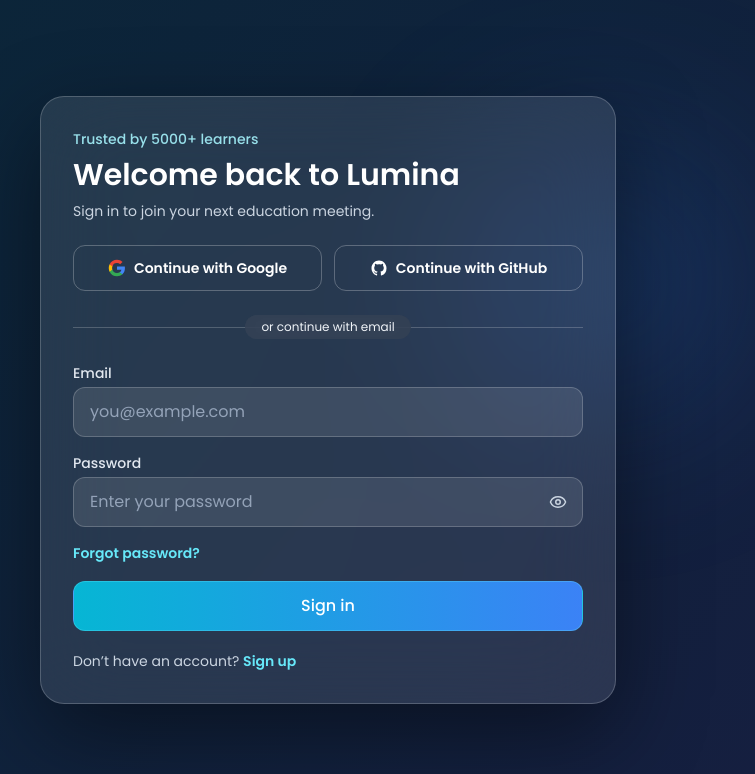
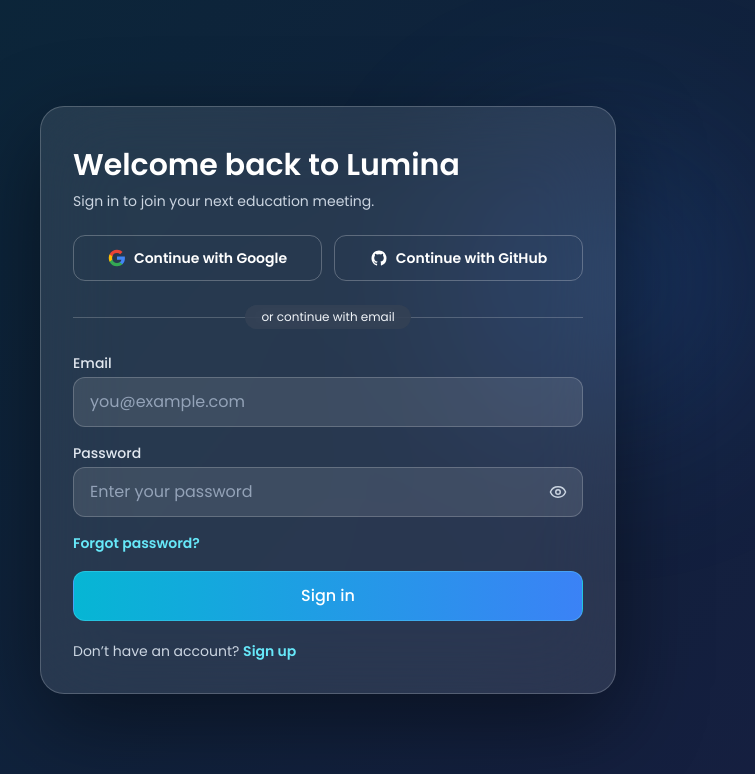
Before and after one commit to ABHINAVAN-labs/Meeting-App, a Next.js app: page /sign-in in a window 1280 px wide. Shown: the top 774 px of the page, without its empty margins (312-1067 px from the left). Built offline with nearby package versions, Linux system fonts and the light colour scheme; no server answers.

Commit message:
Removed 'Trusted by 5000+ learners'

```diff
--- a/src/components/auth/AuthForm.tsx
+++ b/src/components/auth/AuthForm.tsx
@@ -56,14 +56,6 @@
       transition={{ duration: 0.55, ease: "easeOut" }}
       className="w-full max-w-xl rounded-3xl border border-white/20 bg-white/10 p-6 shadow-[0_30px_90px_rgba(0,0,0,0.45)] backdrop-blur-2xl sm:p-8"
     >
-      <motion.p
-        initial={{ opacity: 0, y: 8 }}
-        animate={{ opacity: 1, y: 0 }}
-        transition={{ delay: 0.1, duration: 0.4 }}
-        className="text-sm font-medium text-cyan-200/90"
-      >
-        Trusted by 5000+ learners
-      </motion.p>
       <motion.h1
         initial={{ opacity: 0, y: 10 }}
         animate={{ opacity: 1, y: 0 }}
```
